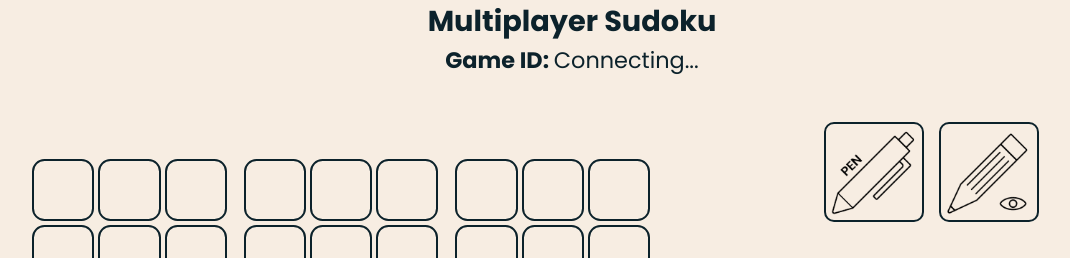
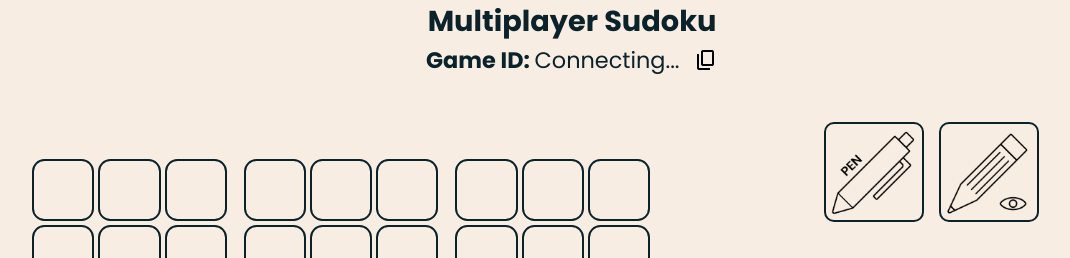
Before and after one commit to AlexanderJCS/multiplayer-sudoku, a Flask app: page /1 in a window 1280 px wide. Shown: the top 258 px of the page, without its empty margins (68-1138 px from the left). Run offline with Flask 3, Linux system fonts and the light colour scheme; data comes from the database, SQL or seed files in the repository; some libraries are stand-ins or nearby versions.

Commit message:
add a "copy ID" button next to the game ID

```diff
--- /dev/null
+++ b/static/game/button_events.js
@@ -0,0 +1,19 @@
+
+
+function copyGameId() {
+    let copyText = document.getElementById("game-id").innerText;
+    navigator.clipboard.writeText(copyText)
+        .then(() => {
+            console.log('Text copied to clipboard');
+        })
+        .catch(err => {
+            console.error('Error in copying text: ', err);
+        });
+
+    let buttonIcon = document.getElementById("copy-button-icon");
+    buttonIcon.innerText = "new_releases";
+
+    setTimeout(() => {
+        buttonIcon.innerText = "content_copy";
+    }, 2000);
+}
--- a/static/game/events.js
+++ b/static/game/events.js
@@ -127,7 +127,7 @@ function events() {
         console.log("Joining game: " + gameCode);
         socket.emit("join_game", gameCode);
 
-        document.getElementById("game-id-display").innerHTML = `Game ID: <span class="not-bold">${gameCode}</span>`;
+        document.getElementById("game-id").innerText = gameCode;
         document.getElementById("error-msg").innerText = "";
     });
 
--- a/static/game/style.css
+++ b/static/game/style.css
@@ -20,6 +20,34 @@
     --super-accented-background-color: #f28482;
     --super-accented-outline-color: #ca5351;
     --background: #f7ede2;
+}
+
+.material-symbols-outlined {
+  font-variation-settings:
+  "FILL" 0,
+  "wght" 400,
+  "GRAD" 0,
+  "opsz" 24
+}
+
+#game-id-display {
+    display: inline;
+}
+
+button#copy-name-button {
+    display: inline;
+    margin-left: 10px;
+    border-radius: 10%;
+    cursor: pointer;
+    background-color: var(--background);
+    outline: none;
+    box-shadow: none;
+    border: none;
+    transform: translateY(13%);  /* prevent the button from appearing too high */
+}
+
+button#copy-name:active {
+    transform: translateY(2px);
 }
 
 body {
--- a/templates/game.html
+++ b/templates/game.html
@@ -15,6 +15,7 @@
     <link rel="icon" type="image/png" sizes="32x32" href="../static/favicon/favicon-32x32.png">
     <link rel="icon" type="image/png" sizes="16x16" href="../static/favicon/favicon-16x16.png">
     <link rel="manifest" href="../static/favicon/site.webmanifest">
+    <link rel="stylesheet" href="https://fonts.googleapis.com/css2?family=Material+Symbols+Outlined:opsz,wght,FILL,GRAD@24,400,0,0" />
 </head>
 <body>
     <script>
@@ -28,11 +29,16 @@
     <script src="../static/game/board_highlighting.js"></script>
     <script src="../static/game/board_controls.js"></script>
     <script src="../static/game/events.js"></script>
+    <script src="../static/game/button_events.js"></script>
 
     <section class="main-container">
         <section class="top-page">
             <h1>Multiplayer Sudoku</h1>
-            <h2 id="game-id-display">Game ID: <span class="not-bold">Connecting...</span></h2>
+            <span>
+                <h2 id="game-id-display">Game ID: <span class="not-bold" id="game-id">Connecting...</span></h2>
+                <button id="copy-name-button" onclick="copyGameId()"><span class="material-symbols-outlined" id="copy-button-icon">content_copy</span></button>
+
+            </span>
             <span id="error-msg"></span>
         </section>
 
```
Also changed, not shown: other parts of static/game/style.css (+0 -1 lines).
